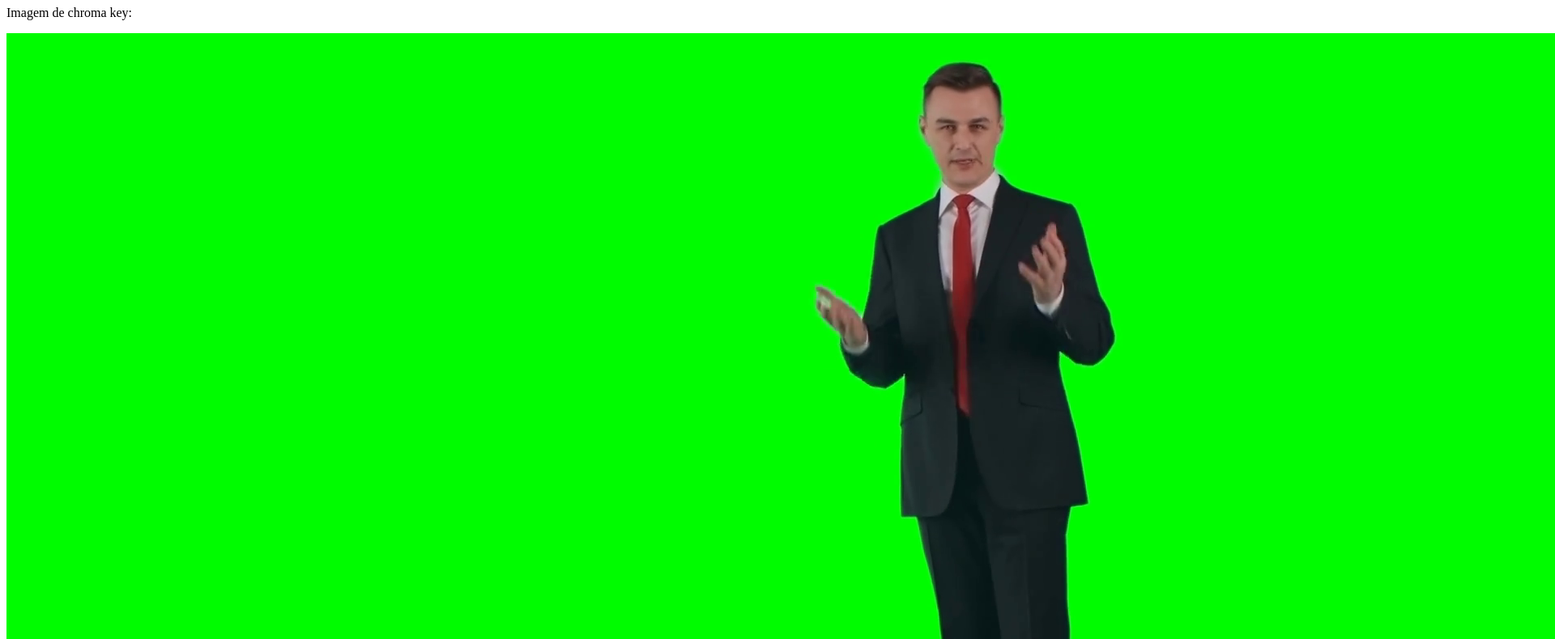
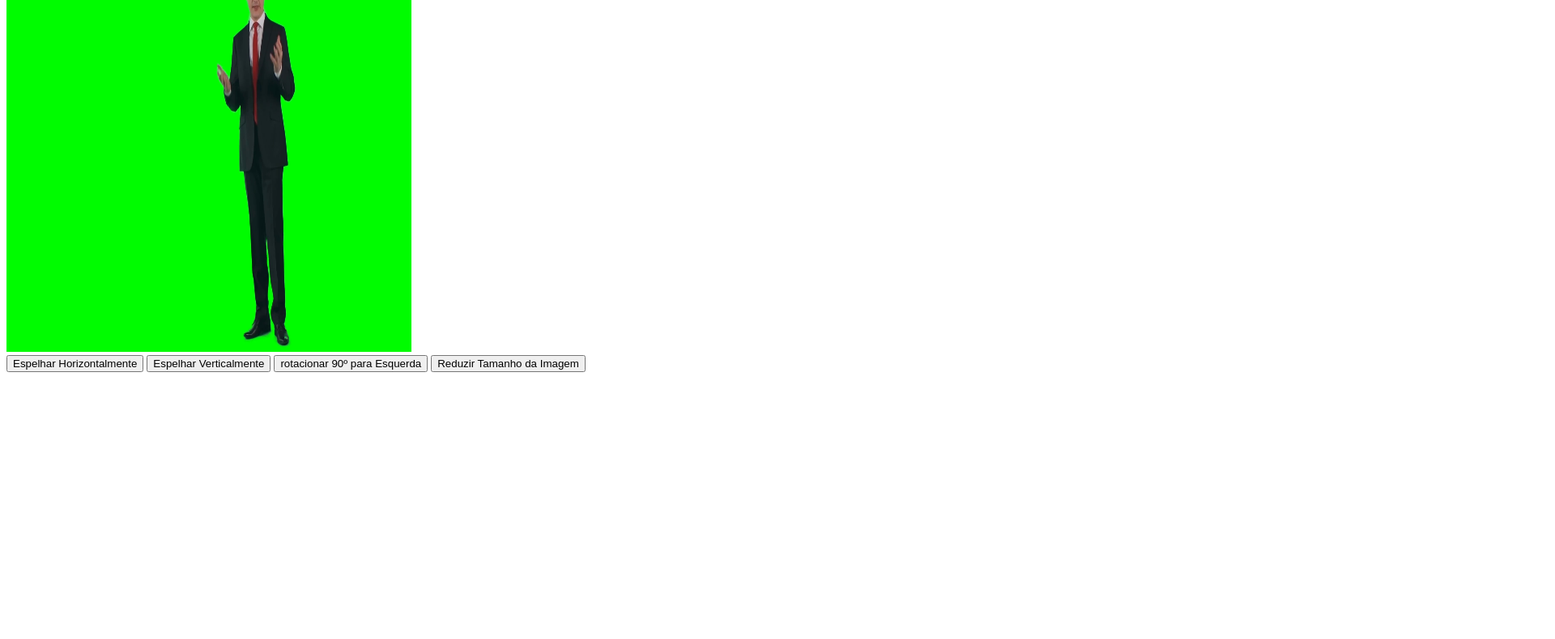
Before and after one commit to gabbarco/ParadigmasProg, a plain HTML site: page ContornoChromaKey/index.html in a window 1280 px wide. Shown: the part 73-863 px from the top of the page at 81% size, 1920 px wide, since content can reach past the window. After the commit the page ends 800 px from the top, so only its background shows below. Drawn offline with Linux system fonts and the light colour scheme.

Commit message:
Dimensionamento de Imagem

```diff
--- a/ContornoChromaKey/index.html
+++ b/ContornoChromaKey/index.html
@@ -1,15 +1,16 @@
 <!DOCTYPE html>
 <html>
 <head>
-  <title>Contorno de Chroma key</title>
-  <style src="style.css"></style>
+	<title>Canvas com Imagem</title>
 </head>
 <body>
-  <h1>Geração de contorno em imagem de chroma key</h1>
-  <p>Imagem de chroma key:</p>
-  <img id="imagem" src="imagemChromaKey.png" alt="Imagem de Chroma Key">
-  <button onclick="gerarContorno()">Gerar Contorno</button>
-  <script src="scripts.js"></script>
-  <br><br>© Gabriel Barco
-</body>
+	<canvas id="imagemOriginal" style="width: 500px; height: 500px;"></canvas>
+	<canvas id="imagemNova" style="width: 500px; height: 500px;"></canvas>
+	<br>
+	  <button onclick="horizontal()">Espelhar Horizontalmente</button>
+    <button onclick="vertical()">Espelhar Verticalmente</button>
+    <button onclick="rotacionar()">rotacionar 90º para Esquerda</button>
+    <button onclick="reduzir()">Reduzir Tamanho da Imagem</button>
+  <br>
+    <script src="scripts.js"></script>
 </html>
--- a/ContornoChromaKey/scripts.js
+++ b/ContornoChromaKey/scripts.js
@@ -1,44 +1,118 @@
-function gerarContorno() {
-    // Obter a imagem de chroma key
-    const imagem = document.getElementById('imagem');
+let canvasOriginal = document.getElementById("imagemOriginal");
+let ctxOriginal = canvasOriginal.getContext("2d");
 
-    const canvas = document.createElement('canvas');
-    const ctx = canvas.getContext('2d');
-    canvas.width = imagem.width;
-    canvas.height = imagem.height;
-    ctx.drawImage(imagem, 0, 0);
-    const imageData = ctx.getImageData(0, 0, canvas.width, canvas.height);
-    const data = imageData.data;
+let canvasNovo = document.getElementById("imagemNova");
+let ctxNovo = canvasNovo.getContext("2d");
 
-    // Cor do chroma key (verde) em RGBA
-    const verdeR = 0;
-    const verdeG = 255;
-    const verdeB = 0;
-    const verdeA = 255;
+let image = new Image();
+image.src = "imagemChromaKey.png";
 
-    // Cor do contorno em RGBA
-    const contornoR = 255;
-    const contornoG = 0;
-    const contornoB = 0;
-    const contornoA = 255;
+image.onload = function() {
+  canvasOriginal.width = image.width;
+  canvasOriginal.height = image.height;
+  canvasNovo.width = image.width;
+  canvasNovo.height = image.height;
+  ctxOriginal.drawImage(image, 0, 0);
+};
 
-    // Definir o contorno
-    for (let i = 0; i < data.length; i += 4) {
-      if (data[i] === verdeR && data[i + 1] === verdeG && data[i + 2] === verdeB && data[i + 3] === verdeA) {
-        data[i] = contornoR;
-        data[i + 1] = contornoG;
-        data[i + 2] = contornoB;
-        data[i + 3] = contornoA;
-      }
+function horizontal() {
+        ctxNovo.clearRect(0, 0, canvasNovo.width, canvasNovo.height);
+        let imageData = ctxOriginal.getImageData(0, 0, canvasOriginal.width, canvasOriginal.height);
+        let pixels = imageData.data;
+        for (let y = 0; y < canvasOriginal.height; y++) {
+            for (let x = 0; x < canvasOriginal.width / 2; x++) {
+                let i = (y * canvasOriginal.width + x) * 4;
+                let r = pixels[i];
+                let g = pixels[i + 1];
+                let b = pixels[i + 2];
+                let a = pixels[i + 3];
+                let horizontal = (y * canvasOriginal.width + (canvasOriginal.width - x - 1)) * 4;
+                pixels[i] = pixels[horizontal];
+                pixels[i + 1] = pixels[horizontal + 1];
+                pixels[i + 2] = pixels[horizontal + 2];
+                pixels[i + 3] = pixels[horizontal + 3];
+                pixels[horizontal] = r;
+                pixels[horizontal + 1] = g;
+                pixels[horizontal + 2] = b;
+                pixels[horizontal + 3] = a;
+            }
+        }
+        ctxNovo.putImageData(imageData, 0, 0);
+}
+
+    function vertical() {
+        ctxNovo.clearRect(0, 0, canvasNovo.width, canvasNovo.height);
+        let imageData = ctxOriginal.getImageData(0, 0, canvasOriginal.width, canvasOriginal.height);
+        let pixels = imageData.data;
+        for (let y = 0; y < canvasOriginal.height / 2; y++) {
+            for (let x = 0; x < canvasOriginal.width; x++) {
+                let i = (y * canvasOriginal.width + x) * 4;
+                let r = pixels[i];
+                let g = pixels[i + 1];
+                let b = pixels[i + 2];
+                let a = pixels[i + 3];
+                let vertical = ((canvasOriginal.height - y - 1) * canvasOriginal.width + x) * 4;
+                pixels[i] = pixels[vertical];
+                pixels[i + 1] = pixels[vertical + 1];
+                pixels[i + 2] = pixels[vertical + 2];
+                pixels[i + 3] = pixels[vertical + 3];
+                pixels[vertical] = r;
+                pixels[vertical + 1] = g;
+                pixels[vertical + 2] = b;
+                pixels[vertical + 3] = a;
+            }
+        }
+        ctxNovo.putImageData(imageData, 0, 0);
     }
 
-    // Desenhar a imagem com o contorno no elemento de canvas
-    ctx.putImageData(imageData, 0, 0);
-    console.log('Finalizado')
+    function rotacionar() {
+        ctxNovo.clearRect(0, 0, canvasNovo.width, canvasNovo.height);
+        let imageData = ctxOriginal.getImageData(0, 0, canvasOriginal.width, canvasOriginal.height);
+        let pixels = imageData.data;
+        //Criação nova imagem
+        let newImageData = ctxNovo.createImageData(imageData.height, imageData.width);
+        let newPixels = newImageData.data;
 
-    // Substituir a imagem
-    const novaImagem = new Image();
-    novaImagem.src = canvas.toDataURL();
-    novaImagem.alt = 'Imagem com Contorno';
-    imagem.parentNode.replaceChild(novaImagem, imagem);
-  }
+        for (let i = 0; i < pixels.length; i += 4) {
+          let r = pixels[i];
+          let g = pixels[i+1];
+          let b = pixels[i+2];
+          let a = pixels[i+3];
+
+          let x = (i/4) % imageData.width;
+          let y = Math.floor(i / (imageData.width * 4));
+
+          const novoX = y;
+          const novoY = imageData.width - x - 1;
+          const novoI = (novoX + novoY * imageData.height) * 4;
+
+          newPixels[novoI] = r;
+          newPixels[novoI+1] = g;
+          newPixels[novoI+2] = b;
+          newPixels[novoI+3] = a;
+        }
+        canvasNovo.width = imageData.height;
+        canvasNovo.height = imageData.width;
+        ctxNovo.putImageData(newImageData, 0, 0);
+}
+
+  function reduzir() {
+        ctxNovo.clearRect(0, 0, canvasNovo.width, canvasNovo.height);
+        let imageData = ctxOriginal.getImageData(0, 0, canvasOriginal.width, canvasOriginal.height);
+        let pixels = imageData.data;
+        canvasNovo.width = canvasOriginal.width / 2;
+        canvasNovo.height = canvasOriginal.height / 2;
+        ctxNovo.clearRect(0, 0, canvasNovo.width, canvasNovo.height);
+
+        for (let x = 0; x < canvasNovo.width; x++) {
+          for (let y = 0; y < canvasNovo.height; y++) {
+            let novoX = x * 2;
+            let novoY = y * 2;
+
+            let i = ((novoY * canvasOriginal.width) + novoX) * 4;
+
+            ctxNovo.fillStyle = "rgba(" + pixels[i] + "," + pixels[i + 1] + "," + pixels[i + 2] + "," + pixels[i + 3] + ")";
+            ctxNovo.fillRect(x, y, 1, 1);
+          }
+        }
+}
```
